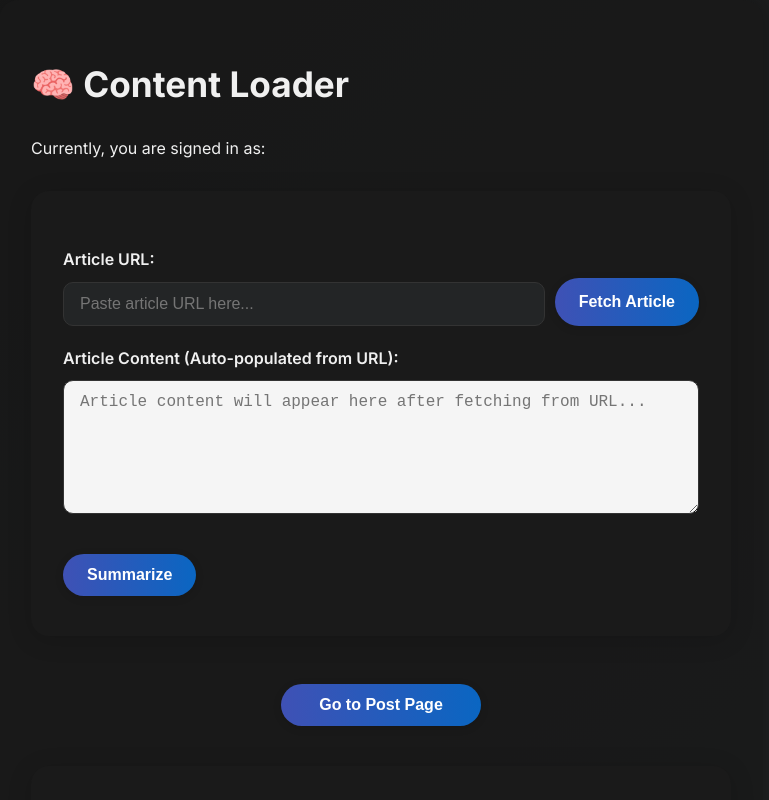
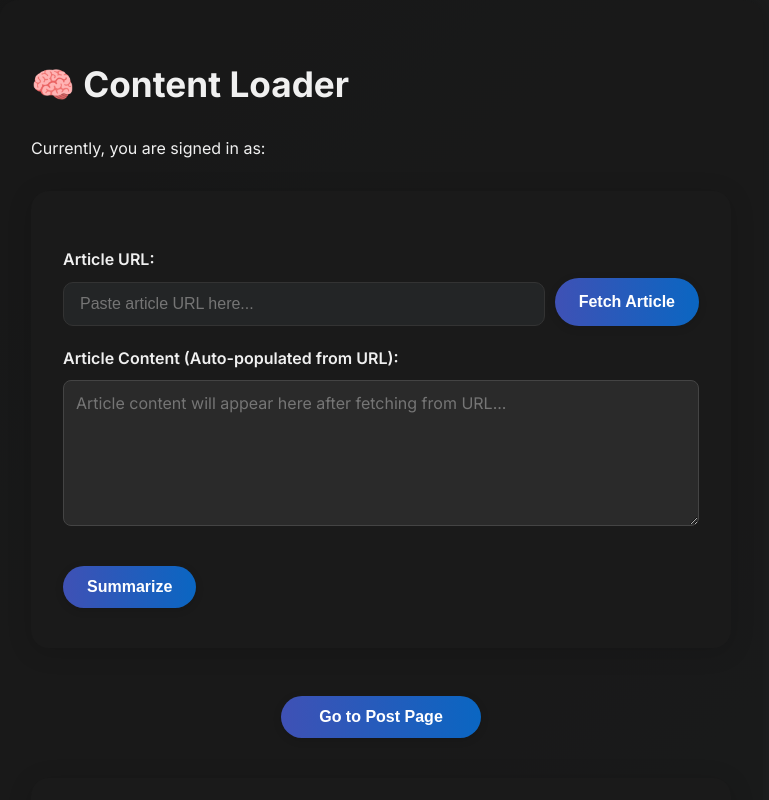
Before and after one commit to antzha630/distromedia, a Next.js app: page /scheduler in a window 1280 px wide. Shown: the top 800 px of the page, without its empty margins (259-1028 px from the left). Built offline with nearby package versions, Linux system fonts and the light colour scheme.

Commit message:
Improve article content textarea styling for better dark theme integration and readability

```diff
--- a/pages/scheduler.js
+++ b/pages/scheduler.js
@@ -358,7 +358,15 @@ function SchedulerPage() {
           value={inputText}
           onChange={(e) => setInputText(e.target.value)}
           readOnly
-          style={{ backgroundColor: '#f5f5f5', cursor: 'not-allowed' }}
+          style={{
+            backgroundColor: '#2a2a2a',
+            color: '#ffffff',
+            border: '1px solid #444',
+            borderRadius: '8px',
+            padding: '12px',
+            cursor: 'not-allowed',
+            fontFamily: 'inherit'
+          }}
         />
         <button onClick={summarize} disabled={summarizing}>{summarizing ? 'Summarizing...' : 'Summarize'}</button>
       </section>
```
